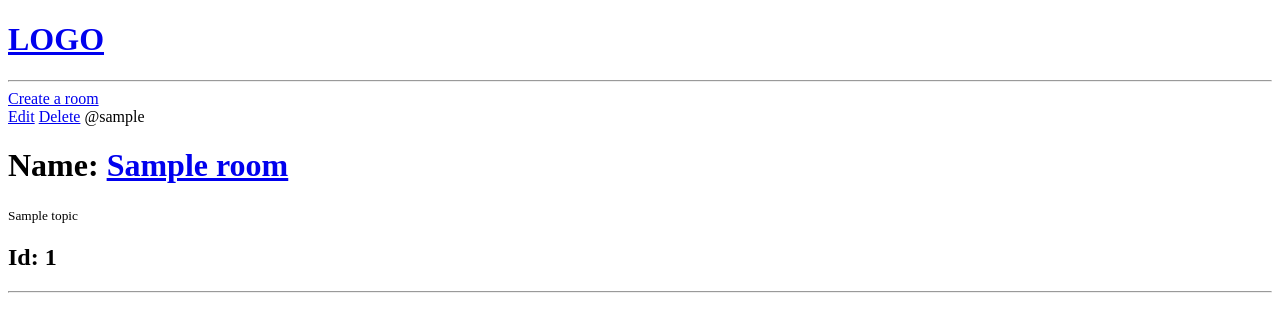
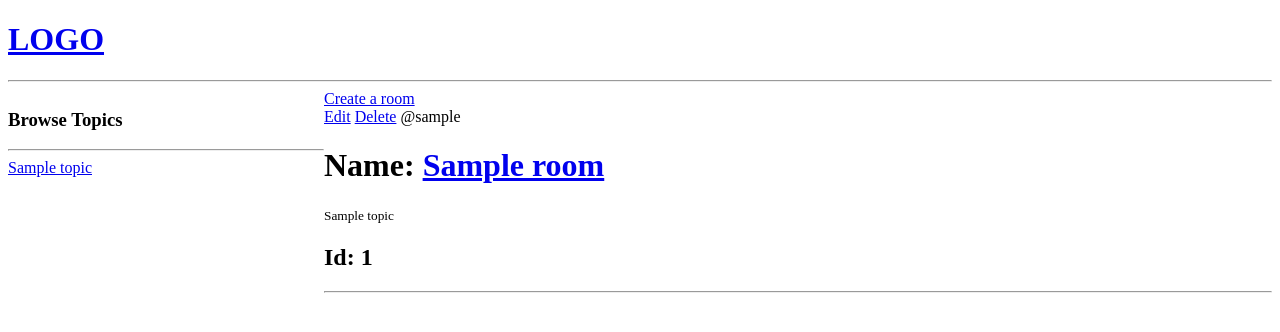
Before and after one commit to MrWipp/DennisIvy-Course, a Django app: template base/templates/base/home.html in a window 1280 px wide. Shown: the top 332 px of the page. Run offline with Django 3.2, Linux system fonts and the light colour scheme; the template is opened without the code that fills it: most values are stand-ins (such as "Sample title", 1, 10 or a date in 2020).

Commit message:
Added the topic side bar

```diff
--- a/base/templates/base/delete.html
+++ b/base/templates/base/delete.html
@@ -4,7 +4,7 @@
 
     <form method="POST" action="">
         {% csrf_token%}
-        <p>Are you sure you want to delete "{{obj}}"</p>
+        <p>Are you sure you want to delete "{{obj}}?"</p>
 
         <a href="{{ request.META.HTTP_REFERER }}">Go Back</a>
         <input type="submit" value="Confirm" >
--- a/base/templates/base/home.html
+++ b/base/templates/base/home.html
@@ -1,6 +1,25 @@
 {% extends 'base.html' %}
 
 {% block content %}
+
+<style>
+    .home-container{
+        display: grid;
+        grid-template-columns: 1fr 3fr;
+    }
+</style>
+
+    <div class="home-container">
+
+        <div>
+            <h3>Browse Topics</h3>
+            <hr>
+            {% for topic in topics %}
+                <div>
+                    <a href="{% url 'home' %}?q={{topic.name}}">{{topic}}</a>
+                </div>
+            {% endfor %}
+        </div>
 
         <div>
             <a href="{% url 'create-room' %}">Create a room</a>
@@ -18,4 +37,5 @@
                 {% endfor %}
             </div>
         </div>
-{% endblock %}
+    </div>
+{% endblock content %}
```
Also changed, not shown: base/views.py (+5 -2 lines), db.sqlite3. Lines whose indentation alone changed are shown as unchanged.
